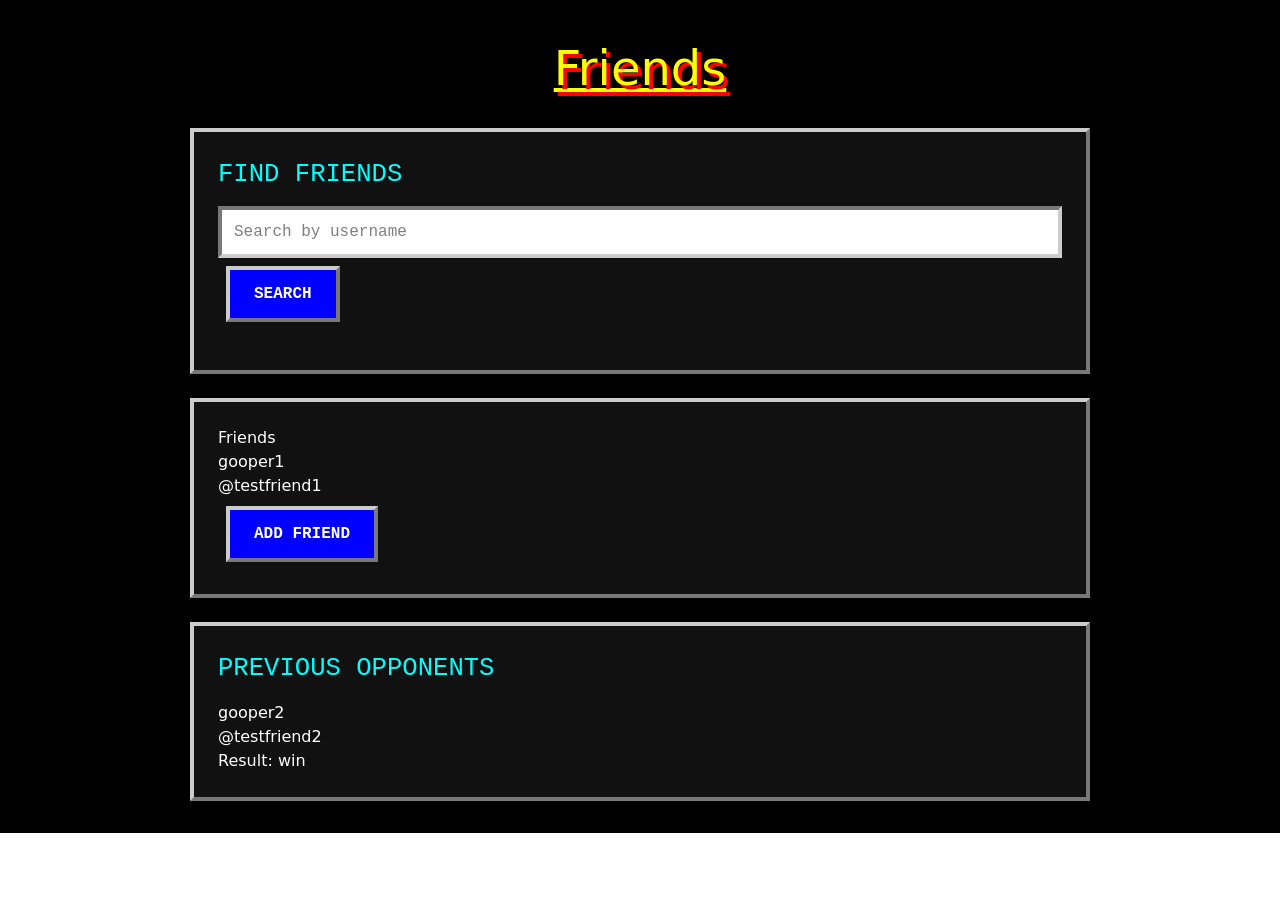
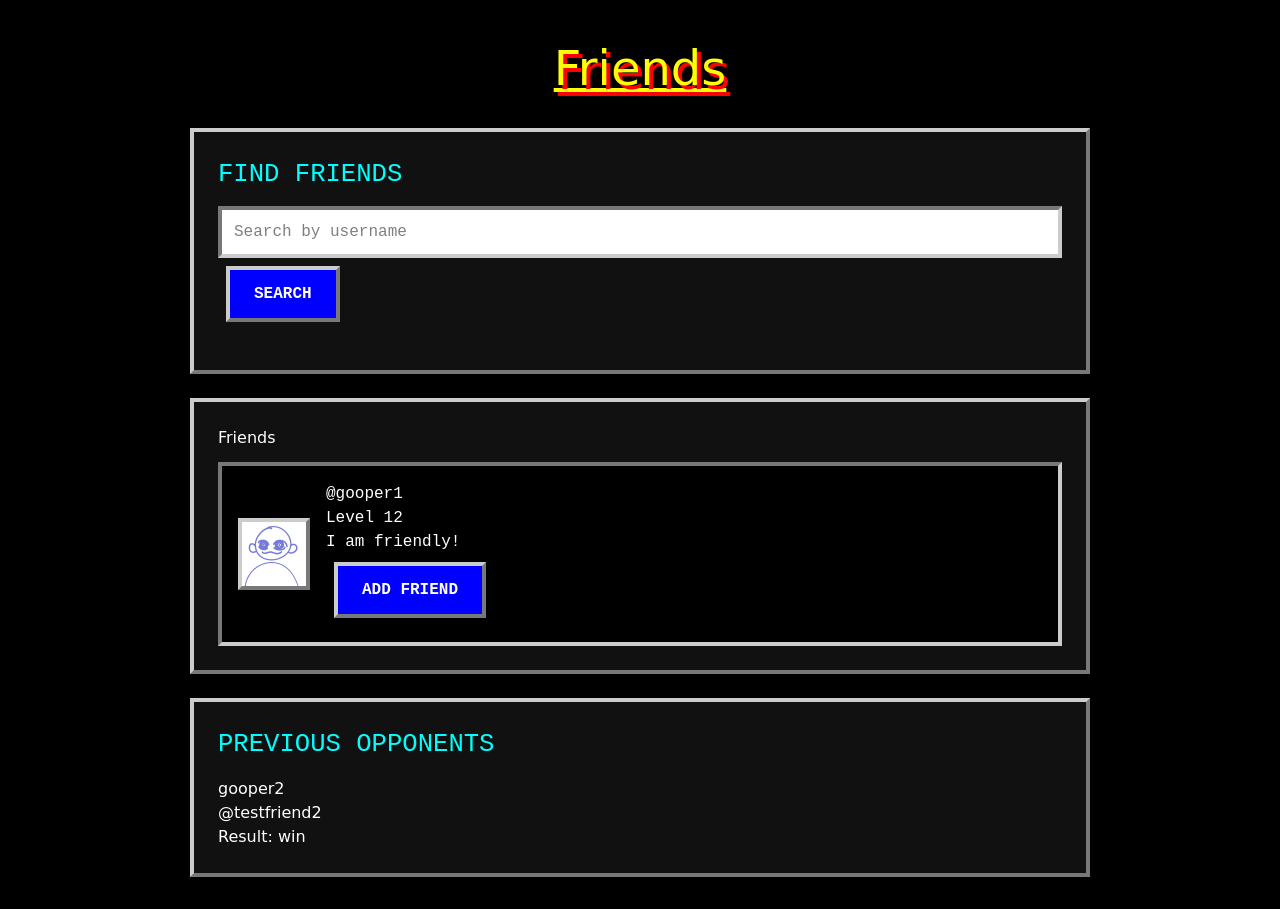
Before and after one commit to CalvinHoover/cool-math-game, a Next.js app: page /friends in a window 1280 px wide. Before the commit the page ends 833 px from the top, so only its background shows below. Built offline with nearby package versions, Linux system fonts and the light colour scheme.

Commit message:
CHORE: Integrated Profile and Friend cards together. Edited Profile.css and Friends.css to reflect styling changes.

```diff
--- a/src/app/friends/Friends.css
+++ b/src/app/friends/Friends.css
@@ -88,3 +88,44 @@
   .friends-search-card p {
     margin: 4px 0;
   }
+
+  .friends-card {
+    background-color: #000000;
+    border: 4px inset #cccccc;
+    padding: 16px;
+    margin-top: 12px;
+    font-family: "Courier New", Courier, monospace;
+    display: flex;
+    gap: 16px;
+    align-items: center;
+  }
+
+  .friends-avatar,
+  .friends-avatar-placeholder {
+    width: 72px;
+    height: 72px;
+    border: 4px outset #cccccc;
+    object-fit: cover;
+    flex-shrink: 0;
+  }
+
+  .friends-avatar-placeholder {
+    display: flex;
+    align-items: center;
+    justify-content: center;
+    background-color: #111111;
+    color: #ffff00;
+    font-size: 2rem;
+    font-weight: bold;
+  }
+
+  .friends-search-card {
+    background-color: #000000;
+    border: 4px inset #cccccc;
+    padding: 16px;
+    font-family: "Courier New", Courier, monospace;
+
+    display: flex;
+    gap: 16px;
+    align-items: center;
+  }
--- a/src/features/friends/FriendCard.tsx
+++ b/src/features/friends/FriendCard.tsx
@@ -9,16 +9,27 @@ interface FriendCardProps {
     friend: Friend;
 }
 
-export default function FriendCard ({
-    friend,
-}: FriendCardProps) {
+export default function FriendCard({ friend }: FriendCardProps) {
     return (
+      <div className="friends-card">
+        {friend.profile.avatarUrl ? (
+          <img
+            src={friend.profile.avatarUrl}
+            alt={`${friend.profile.username}'s avatar`}
+            className="friends-avatar"
+          />
+        ) : (
+          <div className="friends-avatar-placeholder">?</div>
+        )}
+
         <div>
-            <h3>{friend.profile.username}</h3>
-            <p>@{friend.profile.id}</p>
-            <FriendRequestButton
-                status={friend.status}
-            />
+          <h3>@{friend.profile.username}</h3>
+          <p>Level {friend.profile.level}</p>
+
+          {friend.profile.bio && <p>{friend.profile.bio}</p>}
+
+          <FriendRequestButton status={friend.status} />
         </div>
+      </div>
     );
 }
--- a/src/features/friends/FriendRequestButton.tsx
+++ b/src/features/friends/FriendRequestButton.tsx
@@ -23,5 +23,5 @@ export default function FriendRequestButton({status,}: FriendRequestButtonProps)
     if (status.outgoingRequest) {
         return <button className="friends-button">Request Sent!</button>;
     }
-    return <button className="friends-button">Add Friend</button>;
+    return <button className="friends-button profile-button">Add Friend</button>;
 }
--- a/src/features/friends/FriendSearch.tsx
+++ b/src/features/friends/FriendSearch.tsx
@@ -32,12 +32,30 @@ export default function FriendSearch() {
           <div className="friends-search-results">
             {results.map((user) => (
               <div
-                key={user.id}
-                className="friends-search-card"
-              >
-                <h3>{user.username}</h3>
-                <p>@{user.id}</p>
+              key={user.username}
+              className="friends-search-card"
+            >
+              {user.avatarUrl ? (
+                <img
+                  src={user.avatarUrl}
+                  alt={`${user.username}'s avatar`}
+                  className="friends-avatar"
+                />
+              ) : (
+                <div className="friends-avatar-placeholder">
+                  ?
+                </div>
+              )}
+
+              <div>
+                <h3>@{user.username}</h3>
+                <p>Level {user.level}</p>
+
+                {user.bio && (
+                  <p>{user.bio}</p>
+                )}
               </div>
+            </div>
             ))}
           </div>
         </div>
--- a/src/features/profile/components/ProfileHeader.tsx
+++ b/src/features/profile/components/ProfileHeader.tsx
@@ -1,38 +1,62 @@
 // initial UI for public profiles!! reference for future profile UIs :D
 // test is in app/profile/page.tsx
 import type { PublicProfile } from "../types";
+import FriendRequestButton from "@/features/friends/FriendRequestButton";
 
 interface ProfileHeaderProps {
     profile: PublicProfile;
 }
 
+// export default function ProfileHeader({ profile }: ProfileHeaderProps) {
+//     return (
+//         <section className="border dark:border-gray-600 p-5 shadow-sm">
+//             <div className="flex items-center gap-4">
+//                 <img
+//                     src={profile.avatarUrl || "/default_avatar.png"}
+//                     alt={`${profile.username}'s avatar`}
+//                     className="h-30 w-30 rounded-full object-cover"
+//                 />
+//                 <div>
+//                     <h1 className="text-2xl font-bold">{profile.username}</h1>
+//                     {profile.bio ? (
+//                         <p className="mt-2 text-gray-700 dark:text-gray-300">
+//                             {profile.bio}
+//                         </p>
+//                     ) : (
+//                         <p className="mt-2 text-gray-700 dark:text-gray-300">
+//                             User has no bio.
+//                         </p>
+//                     )}
+//                 </div>
+//             </div>
+//             <div className="mt-4 flex gap-4 text-sm">
+//                 <p>
+//                     <span className="font-bold">Level:</span> {profile.level}
+//                 </p>
+//             </div>
+//         </section>
+//     );
+// }
+
 export default function ProfileHeader({ profile }: ProfileHeaderProps) {
-    return (
-        <section className="border dark:border-gray-600 p-5 shadow-sm">
-            <div className="flex items-center gap-4">
-                <img
-                    src={profile.avatarUrl || "/default_avatar.png"}
-                    alt={`${profile.username}'s avatar`}
-                    className="h-30 w-30 rounded-full object-cover"
-                />
-                <div>
-                    <h1 className="text-2xl font-bold">{profile.username}</h1>
-                    {profile.bio ? (
-                        <p className="mt-2 text-gray-700 dark:text-gray-300">
-                            {profile.bio}
-                        </p>
-                    ) : (
-                        <p className="mt-2 text-gray-700 dark:text-gray-300">
-                            User has no bio.
-                        </p>
-                    )}
-                </div>
-            </div>
-            <div className="mt-4 flex gap-4 text-sm">
-                <p>
-                    <span className="font-bold">Level:</span> {profile.level}
-                </p>
-            </div>
-        </section>
-    );
+  return (
+    <div className="profile-card">
+      <h2>{profile.username}</h2>
+      <p>@{profile.id}</p>
+      <p>{profile.bio}</p>
+      <img
+        src={profile.avatarUrl}
+        alt={`${profile.id}'s avatar`}
+        className="profile-avatar"
+    />
+
+      <FriendRequestButton
+        status={{
+          isFriend: false,
+          incomingRequest: false,
+          outgoingRequest: false,
+        }}
+      />
+    </div>
+  );
 }
--- a/src/features/profile/testData.ts
+++ b/src/features/profile/testData.ts
@@ -5,6 +5,7 @@ export const testPublicProfiles: PublicProfile[] = [
     {
         id: "test1",
         username: "goober1",
+        avatarUrl: "/goobertest.png",
         level: 10,
         bio: "Here for fun and games!"
     },
@@ -21,6 +22,7 @@ export const testUserProfiles: UserProfile[] = [
     {
         id: "test1",
         username: "goober1",
+        avatarUrl: "/goobertest.png",
         stats: {
             level: 1,
             xp: 95,
```
Also changed, not shown: src/app/profile/Profile.css (+7 -0 lines).
